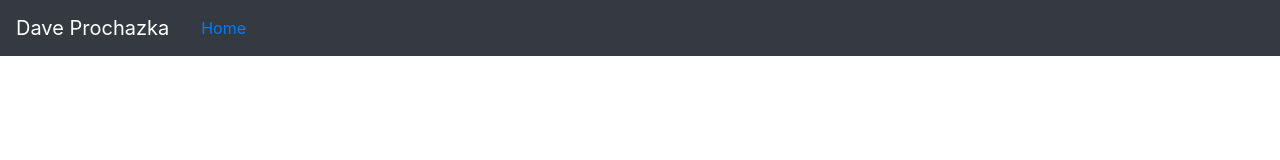
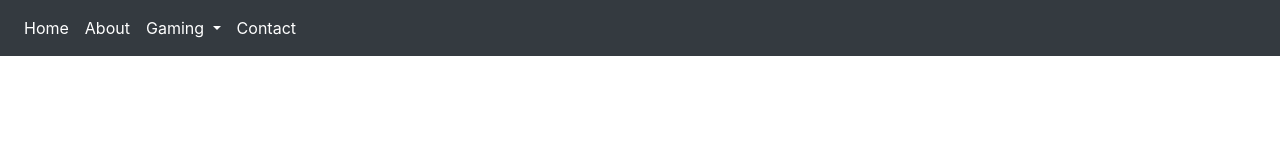
Before and after one commit to daveprochazka/MySite, a plain HTML site: page Site/index.html in a window 1280 px wide. Drawn offline with nearby package versions, Linux system fonts and the light colour scheme.

Commit message:
still adding nav-bar

```diff
--- a/Site/index.html
+++ b/Site/index.html
@@ -8,9 +8,37 @@
   </head>
   <body>
     <nav class="navbar navbar-expand-lg navbar-dark bg-dark">
-      <a class="navbar-brand" href="#">Dave Prochazka</a>
-      <a class="nav-link" href="#">Home</a>
-      <a href="#"></a>
+      <button class="navbar-toggler" type="button" data-toggle="collapse" data-target="#navbarSupportedContent" aria-controls="navbarSupportedContent" aria-expanded="false" aria-label="Toggle navigation">
+        <span class="navbar-toggler-icon"></span>
+      </button>
+
+      <div class="collapse navbar-collapse" id="navbarSupportedContent">
+        <ul class="navbar-nav mr-auto">
+          <li class="nav-item active">
+            <a class="nav-link" href="#">Home</a>
+          </li>
+          <li class="nav-item active">
+            <a class="nav-link" href="#">About</a>
+          </li>
+          <li class="nav-item dropdown active">
+            <a class="nav-link dropdown-toggle" href="#" id="gameDropdown" role="button" data-toggle="dropdown" aria-haspopup="true" aria-expanded="false">
+              Gaming
+            </a>
+            <div class="dropdown-menu" aria-labelledby="navbarDropdown">
+              <a class="dropdown-item" href="#">Star Wars Galaxy of Heroes</a>
+              <a class="dropdown-item" href="#">Kerbal Space Program</a>
+              <div class="dropdown-divider"></div>
+            </div>
+          </li>
+          <li class="nav-item active">
+            <a class="nav-link" href="#">Contact</a>
+          </li>
+        </ul>
+      </div>
     </nav>
+
+    <script src="https://code.jquery.com/jquery-3.3.1.slim.min.js" integrity="sha384-q8i/X+965DzO0rT7abK41JStQIAqVgRVzpbzo5smXKp4YfRvH+8abtTE1Pi6jizo" crossorigin="anonymous"></script>
+<script src="https://cdnjs.cloudflare.com/ajax/libs/popper.js/1.14.3/umd/popper.min.js" integrity="sha384-ZMP7rVo3mIykV+2+9J3UJ46jBk0WLaUAdn689aCwoqbBJiSnjAK/l8WvCWPIPm49" crossorigin="anonymous"></script>
+<script src="https://stackpath.bootstrapcdn.com/bootstrap/4.1.3/js/bootstrap.min.js" integrity="sha384-ChfqqxuZUCnJSK3+MXmPNIyE6ZbWh2IMqE241rYiqJxyMiZ6OW/JmZQ5stwEULTy" crossorigin="anonymous"></script>
   </body>
 </html>
```
Also changed, not shown: 1 other file.
